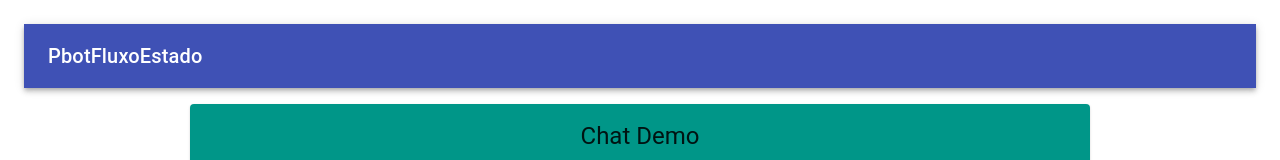
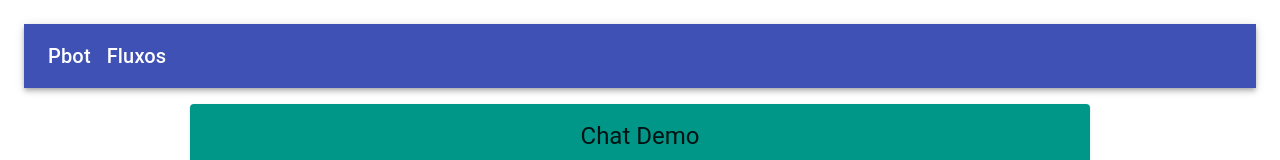
Before and after one commit to harrisonpepese/PbotFront, a Next.js app: page / in a window 1280 px wide. Shown: the top 160 px of the page. Built offline with nearby package versions, Linux system fonts and the light colour scheme.

Commit message:
correção app bar

```diff
--- a/pages/_app.js
+++ b/pages/_app.js
@@ -10,6 +10,9 @@ const useStyles = makeStyles((theme) => ({
     padding: theme.spacing(2),
     textAlign: "center",
   },
+  text:{
+    margin: theme.spacing(2)
+  }
 }));
 export default function MyApp({ Component, pageProps }) {
     const classes = useStyles();
@@ -17,12 +20,10 @@ export default function MyApp({ Component, pageProps }) {
     <div className={classes.root}>
       <AppBar position="static" color="primary">
         <Toolbar>
-          <Typography variant="h6">Pbot</Typography>
+          <Typography variant="h6" >Pbot</Typography>
           <Link href="/fluxo">
-          <Typography variant="h6">Fluxo</Typography>
+          <Typography variant="h6" className={classes.text}>Fluxos</Typography>
             </Link>
-          <Link href="/estado">
-          <Typography variant="h6">Estado</Typography></Link>
         </Toolbar>
       </AppBar>
       <Grid container className={classes.root}>
```
